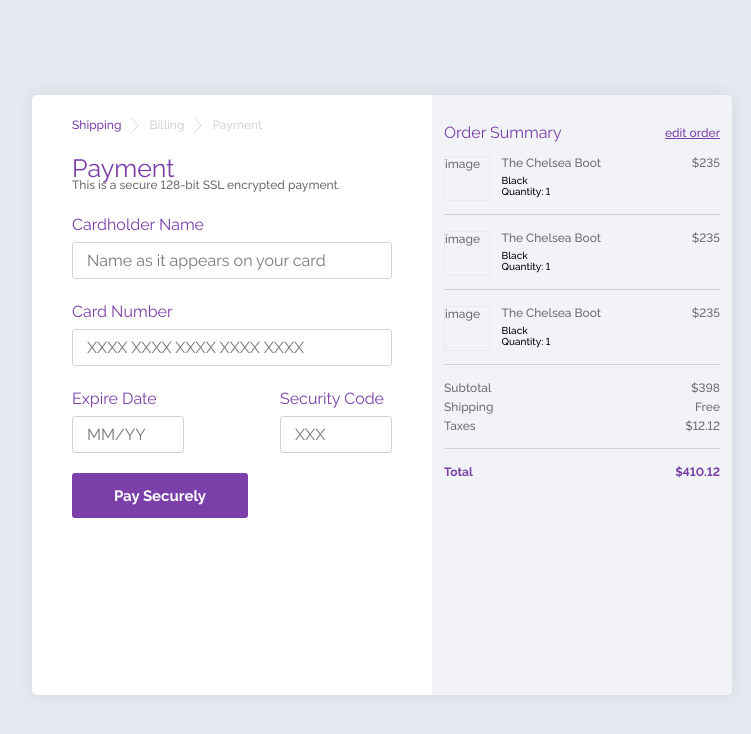
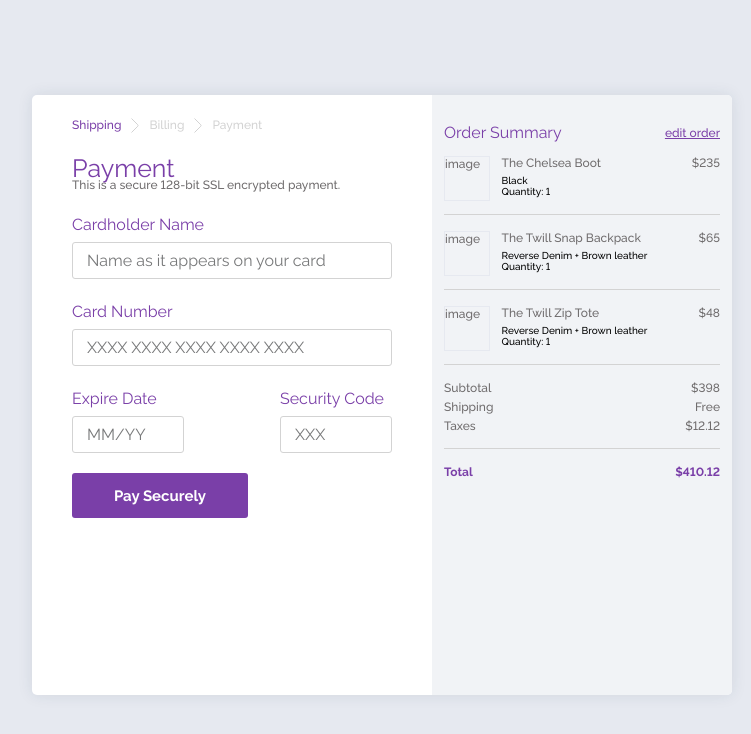
Before and after one commit to saripovdenis/fashion-shop, a React (Create React App) app: page /payment in a window 1280 px wide. Shown: the top 734 px of the page, without its empty margins (258-1009 px from the left). Built offline with nearby package versions, Linux system fonts and the light colour scheme.

Commit message:
Added redux

```diff
--- a/package.json
+++ b/package.json
@@ -4,6 +4,7 @@
   "private": true,
   "homepage": "/shipping/",
   "dependencies": {
+    "@reduxjs/toolkit": "^1.6.1",
     "@testing-library/jest-dom": "^5.14.1",
     "@testing-library/react": "^11.2.7",
     "@testing-library/user-event": "^12.8.3",
--- a/src/components/Cart.tsx
+++ b/src/components/Cart.tsx
@@ -1,6 +1,12 @@
 import React from 'react';
+import { useSelector } from 'react-redux';
+
+import Item from './Item';
+
+import { RootState, CartObject } from '../types';
 
 function Cart() {
+  const { items, subtotal, shipping, taxes, total } = useSelector(({ cart }: RootState) => cart);
   return (
     <div className="cart">
       <div className="title">
@@ -9,68 +15,38 @@ function Cart() {
       </div>
 
       <div className="cart__order">
-        <div className="cart__order__item">
-          <div className="cart__order__item--image">image</div>
-          <div className="cart__order__item__description">
-            <div className="cart__order__item__description--title">
-              <div>The Chelsea Boot</div>
-              <div>$235</div>
-            </div>
-            <div className="cart__order__item__description--properties">
-              <div>Black</div>
-              <div>Quantity: 1</div>
-            </div>
-          </div>
-        </div>
-
-        <div className="cart__order__item">
-          <div className="cart__order__item--image">image</div>
-          <div className="cart__order__item__description">
-            <div className="cart__order__item__description--title">
-              <div>The Chelsea Boot</div>
-              <div>$235</div>
-            </div>
-            <div className="cart__order__item__description--properties">
-              <div>Black</div>
-              <div>Quantity: 1</div>
-            </div>
-          </div>
-        </div>
-
-        <div className="cart__order__item">
-          <div className="cart__order__item--image">image</div>
-          <div className="cart__order__item__description">
-            <div className="cart__order__item__description--title">
-              <div>The Chelsea Boot</div>
-              <div>$235</div>
-            </div>
-            <div className="cart__order__item__description--properties">
-              <div>Black</div>
-              <div>Quantity: 1</div>
-            </div>
-          </div>
-        </div>
+        {items.map((obj: CartObject) => {
+          return (
+            <Item
+              name={obj.name}
+              img={obj.img}
+              price={obj.price}
+              color={obj.color}
+              quantity={obj.quantity}
+            />
+          );
+        })}
       </div>
 
       <div className="cart__summary">
         <div className="cart__summary__cost">
           <div className="cart__summary__cost--item">
             <div>Subtotal</div>
-            <div>$398</div>
+            <div>${subtotal}</div>
           </div>
           <div className="cart__summary__cost--item">
             <div>Shipping</div>
-            <div>Free</div>
+            <div>{shipping ? shipping : 'Free'}</div>
           </div>
           <div className="cart__summary__cost--item">
             <div>Taxes</div>
-            <div>$12.12</div>
+            <div>${taxes}</div>
           </div>
         </div>
 
         <div className="cart__summary--total">
           <div>Total</div>
-          <div>$410.12</div>
+          <div>${total}</div>
         </div>
       </div>
     </div>
--- /dev/null
+++ b/src/components/Item.tsx
@@ -0,0 +1,29 @@
+import React from 'react';
+
+interface ItemProps {
+  name: string;
+  img: string;
+  price: number;
+  color: string;
+  quantity: number;
+}
+
+const Item = ({ img, name, price, color, quantity }: ItemProps) => {
+  return (
+    <div className="cart__order__item">
+      <div className="cart__order__item--image">image</div>
+      <div className="cart__order__item__description">
+        <div className="cart__order__item__description--title">
+          <div>{name}</div>
+          <div>${price}</div>
+        </div>
+        <div className="cart__order__item__description--properties">
+          <div>{color}</div>
+          <div>Quantity: {quantity}</div>
+        </div>
+      </div>
+    </div>
+  );
+};
+
+export default Item;
--- a/src/components/index.js
+++ b/src/components/index.js
@@ -1,2 +1,3 @@
 export { default as Cart } from './Cart';
 export { default as PageHeader } from './PageHeader';
+export { default as Item } from './Item';
--- a/src/redux/reducers/cart.ts
+++ b/src/redux/reducers/cart.ts
@@ -4,11 +4,27 @@ import { AddItemActionType, RemoveItemActionType } from '../actions/constants';
 import { CartState } from '../../types';
 
 const initialState: CartState = {
-  items: [],
-  subtotal: 0,
+  items: [
+    { name: 'The Chelsea Boot', img: '123', color: 'Black', quantity: 1, price: 235 },
+    {
+      name: 'The Twill Snap Backpack',
+      img: '123',
+      color: 'Reverse Denim + Brown leather',
+      quantity: 1,
+      price: 65,
+    },
+    {
+      name: 'The Twill Zip Tote',
+      img: '123',
+      color: 'Reverse Denim + Brown leather',
+      quantity: 1,
+      price: 48,
+    },
+  ],
+  subtotal: 398,
   shipping: 0,
-  taxes: 0,
-  total: 0,
+  taxes: 12.12,
+  total: 410.12,
 };
 
 type Actions = AddItemAction | RemoveItemAction;
@@ -20,6 +36,9 @@ const cart = (state: CartState = initialState, action: Actions) => {
 
     case RemoveItemActionType:
       return reduceRemoveItemAction;
+
+    default:
+      return state;
   }
 };
 
--- a/src/redux/reducers/index.ts
+++ b/src/redux/reducers/index.ts
@@ -1,5 +1,6 @@
 import { combineReducers } from 'redux';
+import cart from './cart';
 
-const rootReducer = combineReducers({});
+const rootReducer = combineReducers({ cart });
 
 export default rootReducer;
```
Also changed, not shown: src/types.ts (+6 -6 lines), 1 other file (tests, documents, lock files or other folders).
